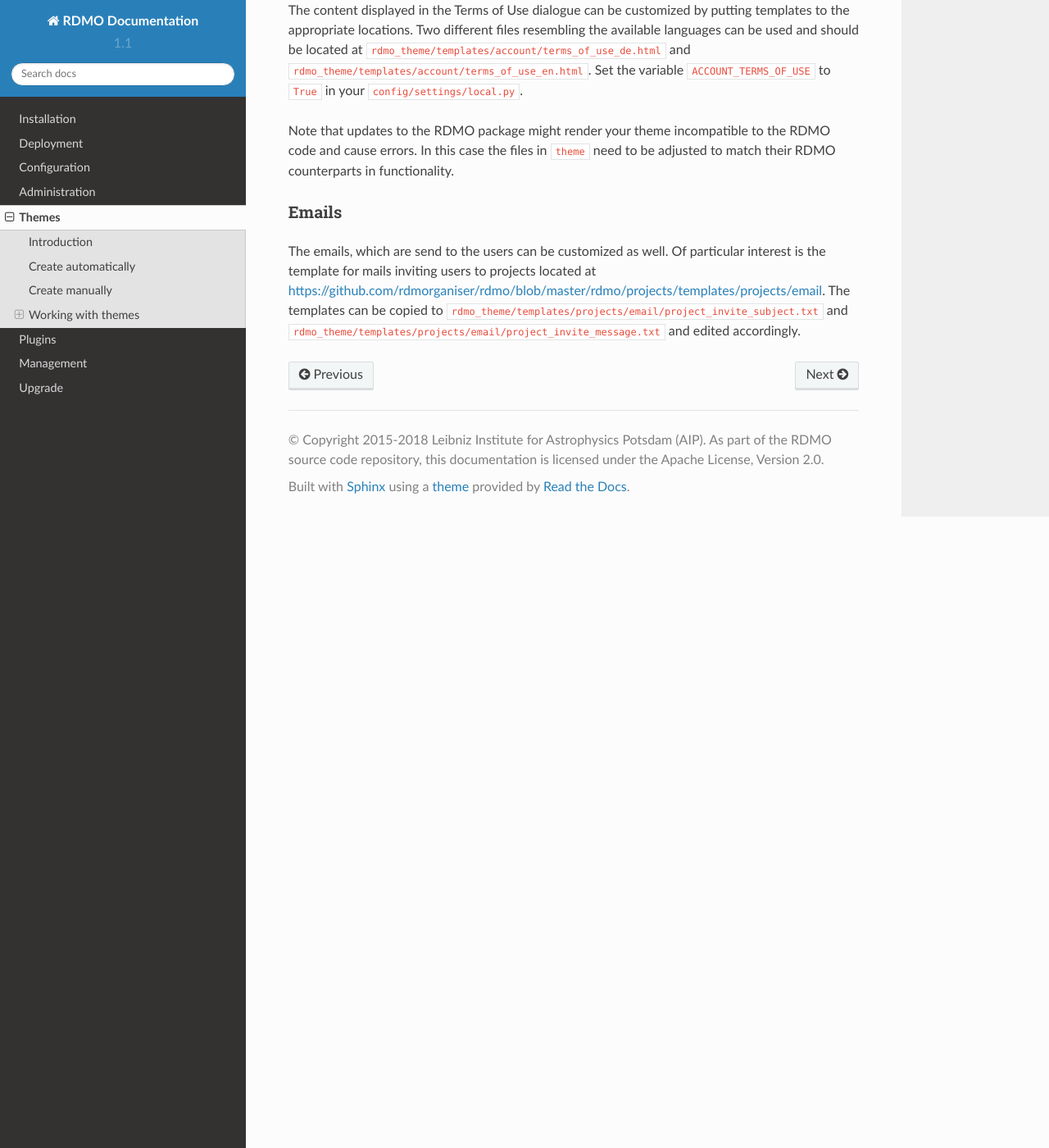
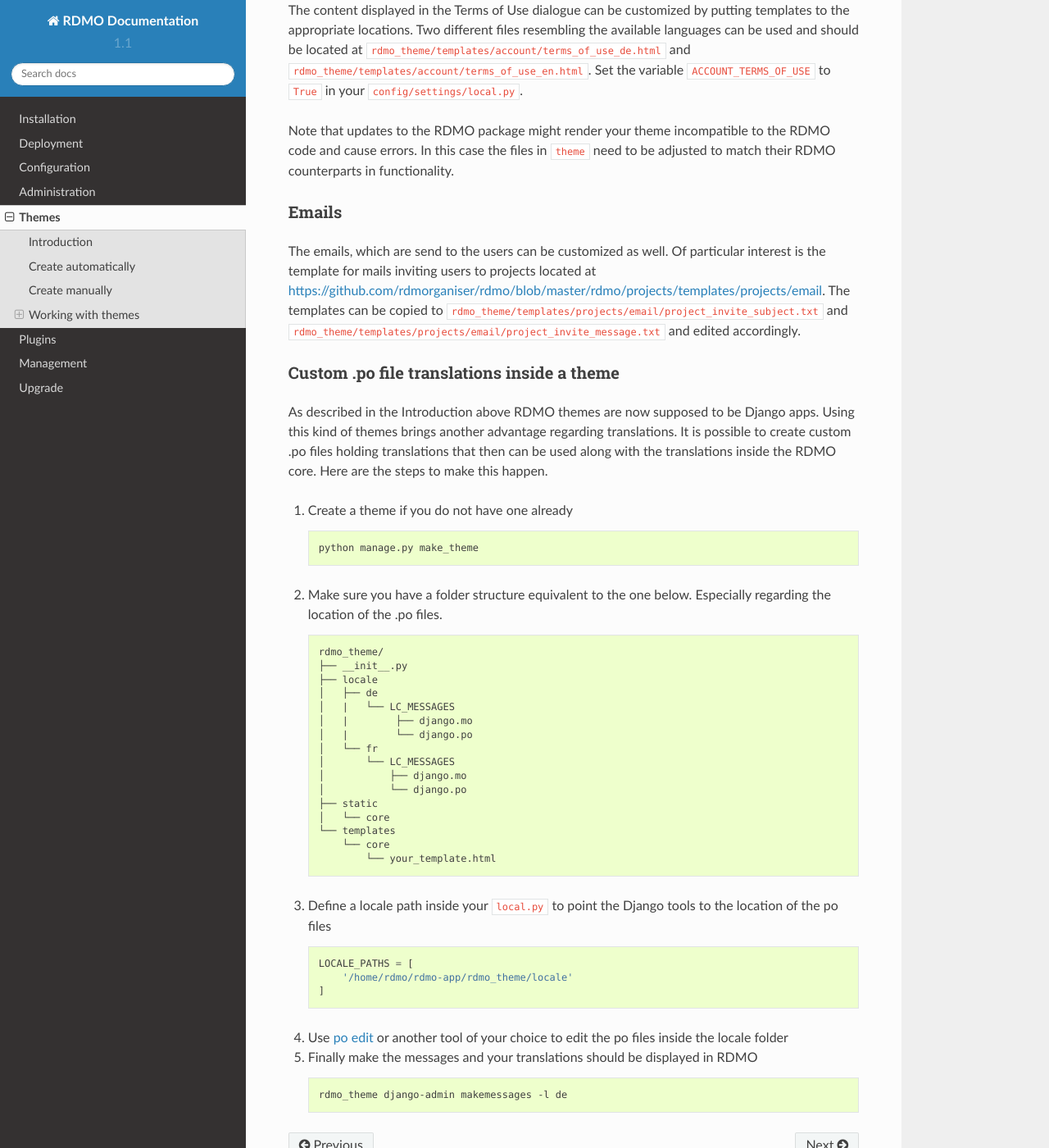
Before and after one commit to rdmorganiser/rdmo-docs, a Sphinx documentation site: the page built from docs/themes/index.md, in a window 1280 px wide and 1400 px high, scrolled down 2390 px. Shown: the whole window at 82% size. Built offline with Sphinx 7.4.7 and the Read the Docs theme 2.0.0, drawn with Linux system fonts in a browser that asks for light colours.

Commit message:
Add paragraph about translations in themes

````diff
--- a/docs/themes/index.md
+++ b/docs/themes/index.md
@@ -77,3 +77,49 @@
 ### Emails
 
 The emails, which are send to the users can be customized as well. Of particular interest is the template for mails inviting users to projects located at <https://github.com/rdmorganiser/rdmo/blob/master/rdmo/projects/templates/projects/email>. The templates can be copied to `rdmo_theme/templates/projects/email/project_invite_subject.txt` and `rdmo_theme/templates/projects/email/project_invite_message.txt` and edited accordingly.
+
+### Custom .po file translations inside a theme
+
+As described in the Introduction above RDMO themes are now supposed to be Django apps. Using this kind of themes brings another advantage regarding translations. It is possible to create custom .po files holding translations that then can be used along with the translations inside the RDMO core. Here are the steps to make this happen.
+
+1. Create a theme if you do not have one already
+    ```shell
+    python manage.py make_theme
+    ```
+
+1. Make sure you have a folder structure equivalent to the one below. Especially regarding the location of the .po files.
+
+    ```
+    rdmo_theme/
+    ├── __init__.py
+    ├── locale
+    │   ├── de
+    │   |   └── LC_MESSAGES
+    │   |        ├── django.mo
+    │   |        └── django.po
+    │   └── fr
+    │       └── LC_MESSAGES
+    │           ├── django.mo
+    │           └── django.po
+    ├── static
+    │   └── core
+    └── templates
+        └── core
+            └── your_template.html
+    ```
+
+1. Define a locale path inside your `local.py` to point the Django tools to the location of the po files
+
+    ```python
+    LOCALE_PATHS = [
+        '/home/rdmo/rdmo-app/rdmo_theme/locale'
+    ]
+    ```
+
+1. Use [po edit](https://poedit.net/) or another tool of your choice to edit the po files inside the locale folder
+
+1. Finally make the messages and your translations should be displayed in RDMO
+
+    ```shell
+    rdmo_theme django-admin makemessages -l de
+    ```
````
